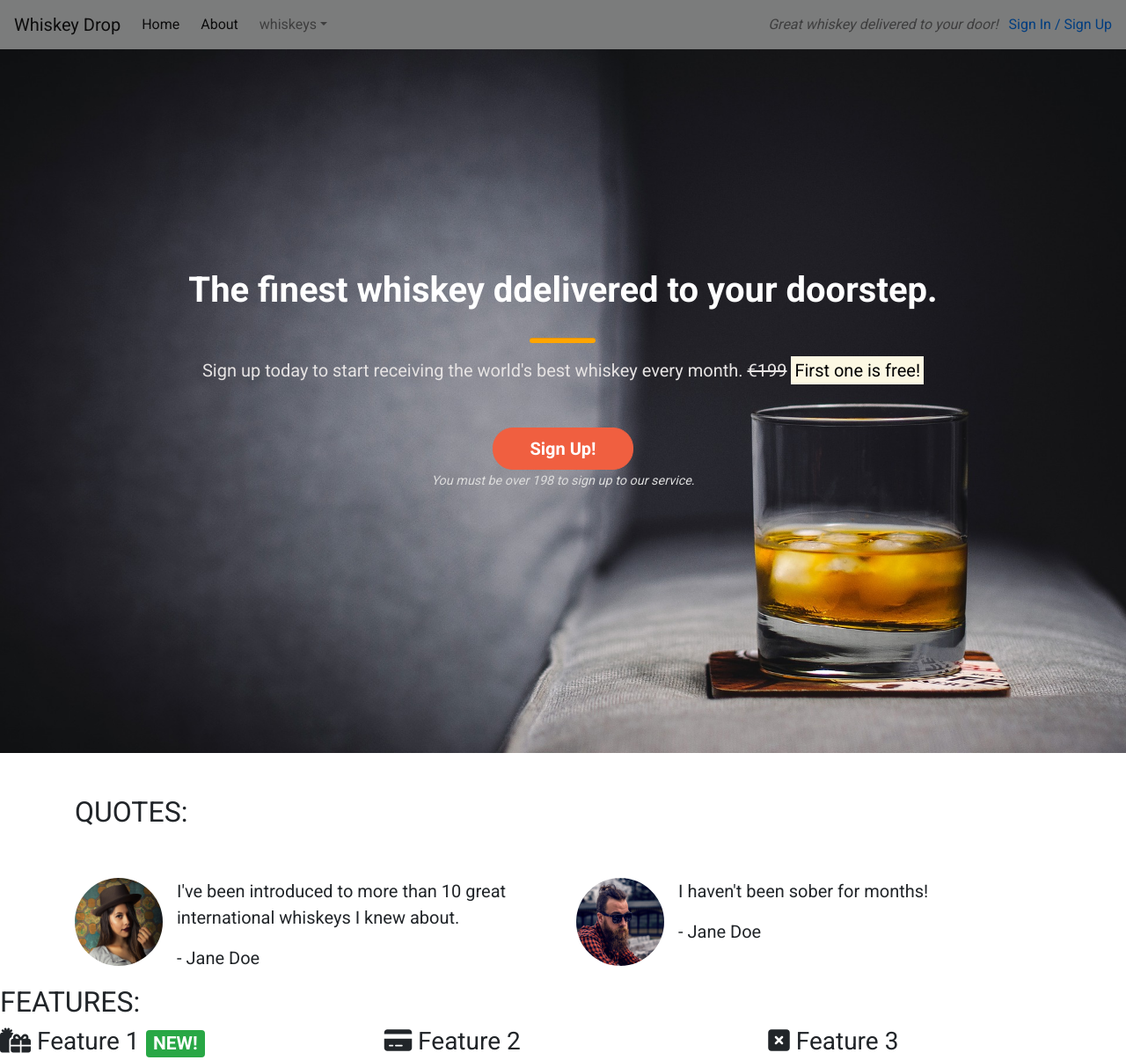
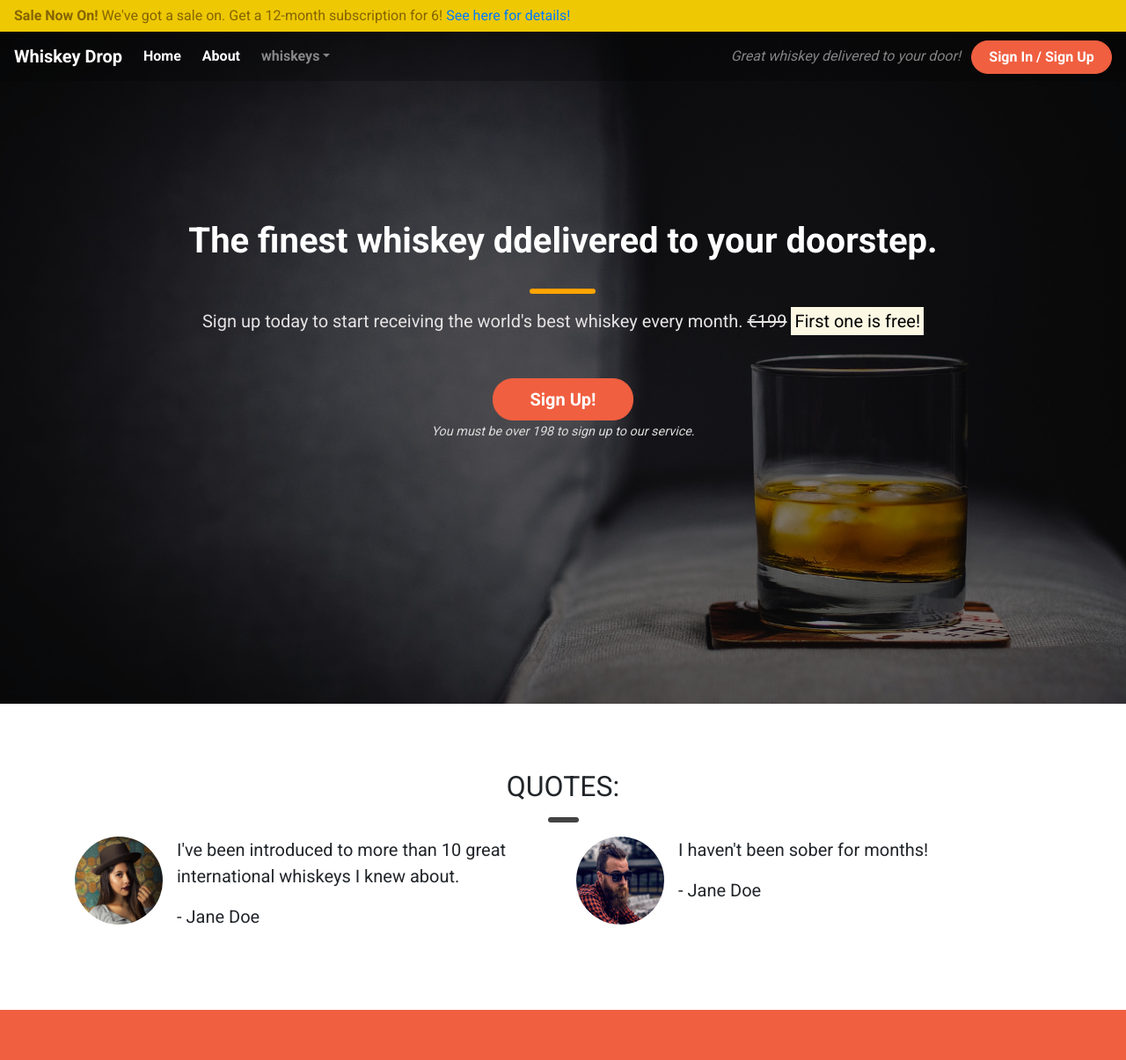
Before and after one commit to ZakariyeNor/bootstrap-test, a plain HTML site: page index.html in a window 1280 px wide. Shown: the top 1205 px of the page at 88% size. Drawn offline with nearby package versions, Linux system fonts and the light colour scheme.

Commit message:
add features and quotes style

```diff
--- a/assets/css/style.css
+++ b/assets/css/style.css
@@ -2,8 +2,26 @@ body  {
     font-family: "Roboto", sans-serif;
 }
 
-.alert-container {
+.container-wrapper {
 
+}
+
+.container-wrapper--red {
+    background-color: #f05f40;
+    color: #ffff;
+}
+
+.alert-container .col-12 {
+    padding-left: 0;
+    padding-right: 0;
+}
+
+.site-wide-alert {
+    border-radius: 0;
+    margin-bottom: 0;
+    padding: 5px 15px;
+    background-color: #eec802;
+    border-color: #eec802
 }
 
 .callout-container {
@@ -38,6 +56,17 @@ body  {
 
 }
 
+/* Page headers */
+.page-header {
+    margin-bottom: 0;
+    border-bottom: 0;
+    text-align: center;
+}
+
+.page-header h2 {
+    margin-top: 0;
+}
+
 /* Block dividers */
 
 .block-divider {
@@ -52,10 +81,21 @@ body  {
 
 .block-divider--short {
     width: 35px;
+    background-color: #444;
 
 }
 
+.block-divider--white {
+    background-color: #ffffff;
 
+}
+
+/* Content Containers */
+
+.content-container {
+    padding-top: 75px;
+    padding-bottom: 75px;
+}
 
 /* Jumbotron */
 
@@ -108,6 +148,36 @@ body  {
     background-color: #9a4635;
     border-color: #9a4635;
     color: #ffffff;
-    font-size: 30px;
+    font-size: 23px;
     font-weight: bold;
 }
+
+/* Navbar */
+.navalert-container {
+    position: absolute;
+    top: 0;
+    left: 0;
+    padding-left: 0;
+    z-index: 1;
+    padding-right: 0;
+}
+
+.navbar {
+    margin-bottom: 0;
+    border: 0;
+    width: 100%;
+    background-color: rgba(0, 0, 0, 0.25);
+}
+
+.navbar .navbar-toggler {
+    border: 0;
+}
+
+
+.navbar-brand {
+    font-weight: bold;
+}
+
+.navbar-expand-sm .navbar-nav {
+    font-weight: bold;
+}
--- a/index.html
+++ b/index.html
@@ -16,11 +16,24 @@
 </head>
 
 <body>
+    <div class="container-fluid navalert-container">
 
-    <nav class="navbar navbar-light bg-light navbar-expand-sm">
+        <div class="container-fluid alert-container">
+            <div class="row d-none d-sm-block">
+                <div class="col-12">
+                    <div class="site-wide-alert alert alert-warning">
+                        <strong>Sale Now On!</strong> We've got a sale on. Get a 12-month subscription for 6! <a href="">See
+                            here for details!</a>
+                    </div>
+                </div>
+            </div>
+        </div>
+
+        <nav class="navbar navbar-dark navbar-expand-sm">
             <a href="/" class="navbar-brand">Whiskey Drop</a>
 
-        <button class="navbar-toggler ml-auto" type="button" data-toggle="collapse" data-target="#navbarNavDropdown" aria-controls="navbarNavDropdown" aria-expanded="false" aria-label="Togglenavigation">
+            <button class="navbar-toggler ml-auto" type="button" data-toggle="collapse" data-target="#navbarNavDropdown"
+                aria-controls="navbarNavDropdown" aria-expanded="false" aria-label="Togglenavigation">
                 <span class="navbar-toggler-icon"></span>
             </button>
 
@@ -29,7 +42,8 @@
                     <li class="active nav-item mr-2"><a href="/" class="nav-link">Home</a></li>
                     <li class="active nav-item mr-2"><a href="/about" class="nav-link">About</a></li>
                     <li class="nav-item dropdown">
-                    <a href="#" class="nav-link dropdown-toggle" id="navbarDropdownMenuLink" role="button" data-toggle="dropdown" aria-haspopup="true" aria-expanded="false">whiskeys</a>
+                        <a href="#" class="nav-link dropdown-toggle" id="navbarDropdownMenuLink" role="button"
+                            data-toggle="dropdown" aria-haspopup="true" aria-expanded="false">whiskeys</a>
 
                         <div class="dropdown-menu" aria-labelledby="navbarDropdownMenuLink">
                             <a href="#" class="dropdown-item">Irish</a>
@@ -38,31 +52,23 @@
                             <a href="#" class="dropdown-item">American</a>
                         </div>
                     </li>
-                <li class="active nav-item mr-2 d-block d-sm-none"><a href="/login" class="nav-link">Sign In </a></li>
+                    <li class="active nav-item mr-2 d-block d-sm-none"><a href="/login" class="nav-link">Sign In </a>
+                    </li>
                 </ul>
             </div>
 
             <div class="d-none d-md-block">
                 <p class="navbar-text my-auto mr-2"><i>Great whiskey delivered to your door!</i></p>
-            <a href="/login">Sign In / Sign Up</a>
+                <a href="/login" class="btn btn--cta btn--red">Sign In / Sign Up</a>
             </div>
         </nav>
-   <!--
-    <div class="container alert-container">
-        <div class="row">
-            <div class="col-12 d-none d-sm-block">
-                <div class="alert alert-warning">
-                    <strong>Sale Now On!</strong> We've got a sale on. Get a 12-month subscription for 6! <a href="">See here for details!</a>
     </div>
-            </div>
-        </div>
-    </div>
-   -->
-    <div class="opaque-overlay">&nbsp;</div>
+
     <div class="container-fluid callout-container">
         <!-- Callout -->
+        <div class="opaque-overlay">&nbsp;</div>
         <div class="row">
-            <div class="col-12 my-5">
+            <div class="col-12 page-header">
                 <section class="callout jumbotron text-center">
                     <h1 class="jumbotron-header">The finest whiskey ddelivered to your doorstep.</h1>
                     <hr class="block-divider block-divider--orange">
@@ -70,8 +76,10 @@
                     <p class="lead">Sign up today to start receiving the world's best whiskey every month. <s
                             class="d-none d-sm-inline">€199</s>
                         <span class="d-inline d-sm-none"></span>
-                            <strong><mark>First one is free!</mark></strong></p>
-                    <button class="btn btn-success btn-lg btn--cta btn--red" data-toggle="modal" data-target="#signUpModal">Sign Up!</button>
+                        <strong><mark>First one is free!</mark></strong>
+                    </p>
+                    <button class="btn btn-success btn-lg btn--cta btn--red" data-toggle="modal"
+                        data-target="#signUpModal">Sign Up!</button>
                     <p><small class="text-muted">You must be over 198 to sign up to our service.</small></p>
                 </section>
             </div>
@@ -82,11 +90,13 @@
     </div>
 
     <!-- Quotes -->
-    <div class="container quotes-container">
+<div class="container-wrapper">
+    <div class="container quotes-container content-container">
         <section class="quotes">
             <div class="row">
-                <div class="col-12 my-5">
+                <div class="col-12 page-header">
                     <h2 class="text-uppercase">Quotes:</h2>
+                    <hr class="block-divider block-divider--short">
                 </div>
             </div>
 
@@ -123,13 +133,16 @@
             </div>
         </section>
     </div>
+    </div>
 
     <!-- Features -->
-    <div class="features-container">
+<div class="container-wrapper container-wrapper--red">
+    <div class="container features-container content-container">
         <section class="features">
             <div class="row">
-                <div class="col-12">
+                <div class="col-12 page-header">
                     <h2 class="text-uppercase">Features:</h2>
+                    <hr class="block-divider block-divider--short block-divider--white">
                 </div>
             </div>
 
@@ -137,7 +150,8 @@
 
                 <div class="col-12 col-md-6 col-lg-4">
                     <div class="feature">
-                        <h3><i class="fa-solid fa-gifts d-none d-sm-inline"></i> Feature 1 <span class="badge badge-success">NEW!</span></h3>
+                        <h3><i class="fa-solid fa-gifts d-none d-sm-inline"></i> Feature 1 <span
+                                class="badge badge-success">NEW!</span></h3>
                         <p>Lorem ipsum dolor sit amet, consectetur adipisicing elit. Dicta neque libero magni sapiente
                             ducimus optio iure fuga dignissimos est saepe numquam quo velit eos accusantium itaque, ad
                             autem temporibus esse. Lorem ipsum dolor sit, amet consectetur adipisicing elit. Asperiores
@@ -177,6 +191,7 @@
             <!-- /.features -->
         </section>
     </div>
+</div>
 
     <!-- Monthly favorites -->
 
@@ -213,8 +228,10 @@
                     <form>
                         <div class="form-group">
                             <label for="exampleInputEmail1">Email address</label>
-                      <input type="email" class="form-control" id="exampleInputEmail1" aria-describedby="emailHelp" placeholder="Enter email">
-                      <small id="emailHelp" class="form-text text-muted">We'll never share your email with anyone else.</small>
+                            <input type="email" class="form-control" id="exampleInputEmail1"
+                                aria-describedby="emailHelp" placeholder="Enter email">
+                            <small id="emailHelp" class="form-text text-muted">We'll never share your email with anyone
+                                else.</small>
                         </div>
                         <div class="form-group">
                             <label for="password">Password</label>
@@ -223,7 +240,8 @@
 
                         <div class="form-group">
                             <label for="reapeatPassword">Repeat Password</label>
-                        <input type="password" class="form-control" id="reapeatPassword" placeholder="Repeat Password">
+                            <input type="password" class="form-control" id="reapeatPassword"
+                                placeholder="Repeat Password">
                         </div>
 
                         <button type="submit" class="btn btn-success">Submit</button>
@@ -233,9 +251,15 @@
         </div>
     </div>
 
-    <script src="https://code.jquery.com/jquery-3.3.1.slim.min.js" integrity="sha384-q8i/X+965DzO0rT7abK41JStQIAqVgRVzpbzo5smXKp4YfRvH+8abtTE1Pi6jizo" crossorigin="anonymous"></script>
-    <script src="https://cdn.jsdelivr.net/npm/popper.js@1.14.3/dist/umd/popper.min.js" integrity="sha384-ZMP7rVo3mIykV+2+9J3UJ46jBk0WLaUAdn689aCwoqbBJiSnjAK/l8WvCWPIPm49" crossorigin="anonymous"></script>
-<script src="https://cdn.jsdelivr.net/npm/bootstrap@4.1.3/dist/js/bootstrap.min.js" integrity="sha384-ChfqqxuZUCnJSK3+MXmPNIyE6ZbWh2IMqE241rYiqJxyMiZ6OW/JmZQ5stwEULTy" crossorigin="anonymous"></script>
+    <script src="https://code.jquery.com/jquery-3.3.1.slim.min.js"
+        integrity="sha384-q8i/X+965DzO0rT7abK41JStQIAqVgRVzpbzo5smXKp4YfRvH+8abtTE1Pi6jizo"
+        crossorigin="anonymous"></script>
+    <script src="https://cdn.jsdelivr.net/npm/popper.js@1.14.3/dist/umd/popper.min.js"
+        integrity="sha384-ZMP7rVo3mIykV+2+9J3UJ46jBk0WLaUAdn689aCwoqbBJiSnjAK/l8WvCWPIPm49"
+        crossorigin="anonymous"></script>
+    <script src="https://cdn.jsdelivr.net/npm/bootstrap@4.1.3/dist/js/bootstrap.min.js"
+        integrity="sha384-ChfqqxuZUCnJSK3+MXmPNIyE6ZbWh2IMqE241rYiqJxyMiZ6OW/JmZQ5stwEULTy"
+        crossorigin="anonymous"></script>
 
 </body>
 
```
Lines whose indentation alone changed are shown as unchanged.
